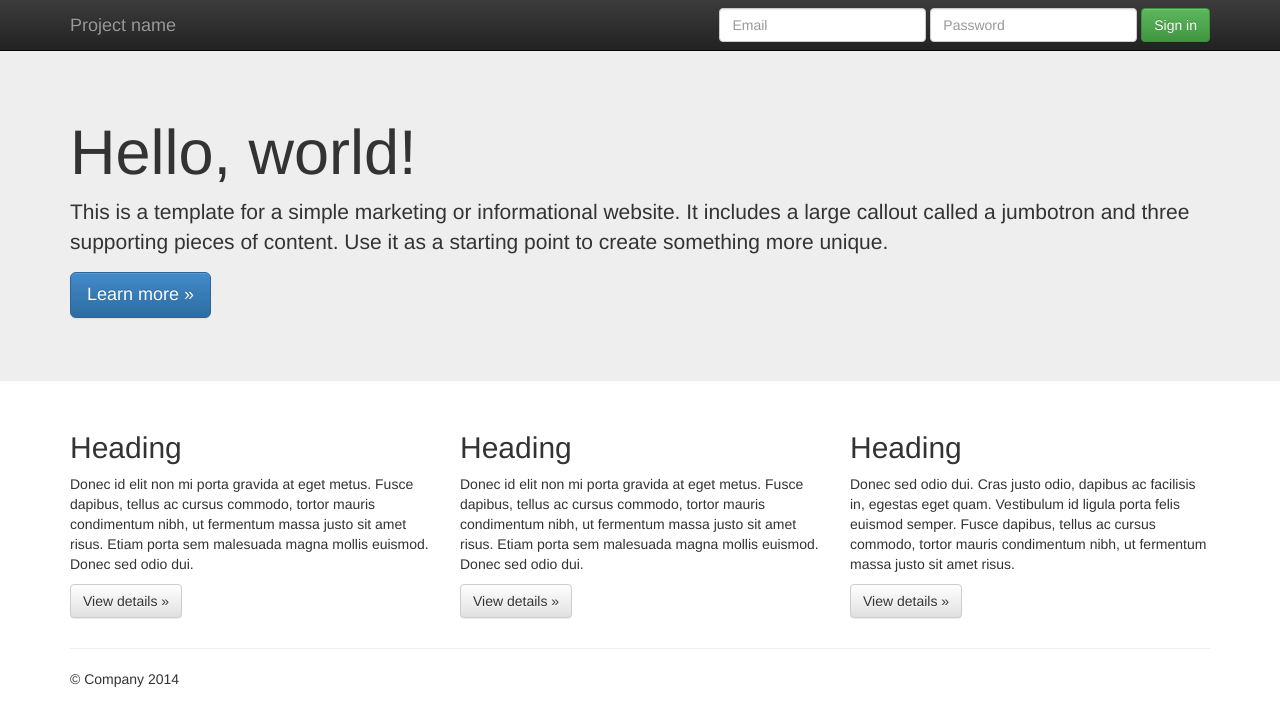
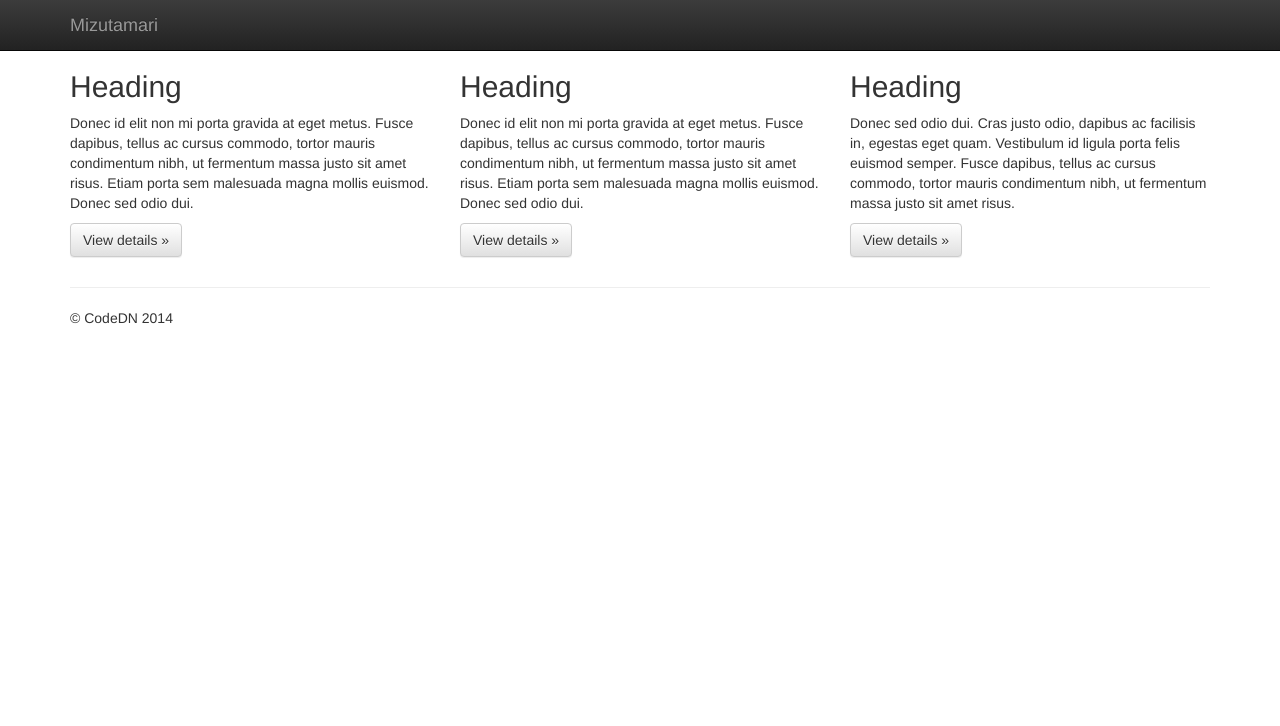
Before and after one commit to yamishi13/mizutamari, a plain HTML site: page index.html in a window 1280 px wide. Drawn offline with nearby package versions, Linux system fonts and the light colour scheme.

Commit message:
change of device

```diff
--- a/index.html
+++ b/index.html
@@ -31,28 +31,8 @@
             <span class="icon-bar"></span>
             <span class="icon-bar"></span>
           </button>
-          <a class="navbar-brand" href="#">Project name</a>
+          <a class="navbar-brand" href="#">Mizutamari</a>
         </div>
-        <div class="navbar-collapse collapse">
-          <form class="navbar-form navbar-right" role="form">
-            <div class="form-group">
-              <input type="text" placeholder="Email" class="form-control">
-            </div>
-            <div class="form-group">
-              <input type="password" placeholder="Password" class="form-control">
-            </div>
-            <button type="submit" class="btn btn-success">Sign in</button>
-          </form>
-        </div><!--/.navbar-collapse -->
-      </div>
-    </div>
-
-    <!-- Main jumbotron for a primary marketing message or call to action -->
-    <div class="jumbotron">
-      <div class="container">
-        <h1>Hello, world!</h1>
-        <p>This is a template for a simple marketing or informational website. It includes a large callout called a jumbotron and three supporting pieces of content. Use it as a starting point to create something more unique.</p>
-        <p><a class="btn btn-primary btn-lg" role="button">Learn more &raquo;</a></p>
       </div>
     </div>
 
@@ -79,7 +59,7 @@
       <hr>
 
       <footer>
-        <p>&copy; Company 2014</p>
+        <p>&copy; CodeDN 2014</p>
       </footer>
     </div> <!-- /container -->        <script src="//ajax.googleapis.com/ajax/libs/jquery/1.11.0/jquery.min.js"></script>
         <script>window.jQuery || document.write('<script src="js/vendor/jquery-1.11.0.min.js"><\/script>')</script>
```
